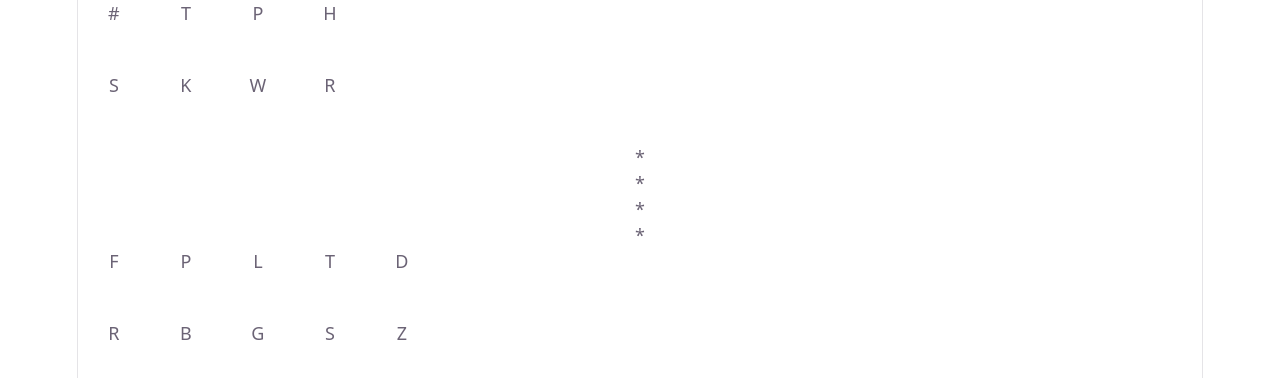
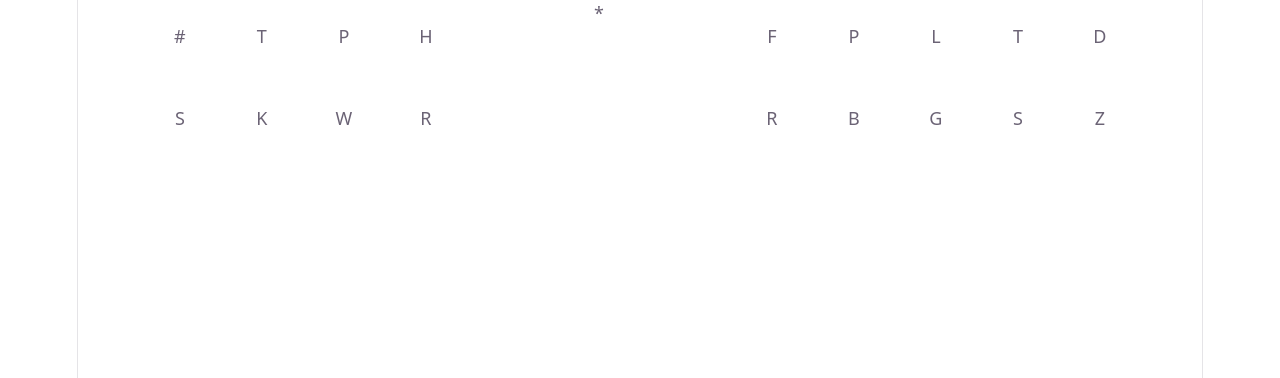
Before and after one commit to PAYS0N/ts-steno-visualization, a React (Vite) app: page / in a window 1280 px wide. Shown: the top 378 px of the page. Built offline with nearby package versions, Linux system fonts and the light colour scheme.

Commit message:
Group keys

```diff
--- a/src/StenoKeyboard.css
+++ b/src/StenoKeyboard.css
@@ -1,13 +1,22 @@
 .left-keys {
-	display: grid;
-	grid-auto-flow: column;
 	grid-template-columns: 4rem 4rem 4rem 4rem;
 	grid-template-rows: 4rem 4rem;
 }
 
 .right-keys {
-	display: grid;
-	grid-auto-flow: column;
 	grid-template-columns: 4rem 4rem 4rem 4rem 4rem;
 	grid-template-rows: 4rem 4rem;
 }
+
+.left-keys, .right-keys {
+	display: grid;
+	grid-auto-flow: column;
+	align-items: center;
+	column-gap: 10px;
+	row-gap: 10px;
+}
+
+.board {
+	display: flex;
+	justify-content: space-around;
+}
--- a/src/StenoKeyboard.tsx
+++ b/src/StenoKeyboard.tsx
@@ -2,34 +2,31 @@ import "./StenoKeyboard.css";
 
 function StenoKeyboard(): React.ReactElement {
 	return (
-		<>
+		<div className="board">
 			<div className="left-keys">
-				<div key="1">#</div>
-				<div key="2">S</div>
-				<div key="3">T</div>
-				<div key="4">K</div>
-				<div key="5">P</div>
-				<div key="6">W</div>
-				<div key="7">H</div>
-				<div key="8">R</div>
+				<div className="steno-key">#</div>
+				<div className="steno-key">S</div>
+				<div className="steno-key">T</div>
+				<div className="steno-key">K</div>
+				<div className="steno-key">P</div>
+				<div className="steno-key">W</div>
+				<div className="steno-key">H</div>
+				<div className="steno-key">R</div>
 			</div>
-			<div key="9">*</div>
-			<div key="10">*</div>
-			<div key="11">*</div>
-			<div key="12">*</div>
+			<div className="steno-key">*</div>
 			<div className="right-keys">
-				<div key="13">F</div>
-				<div key="14">R</div>
-				<div key="15">P</div>
-				<div key="16">B</div>
-				<div key="17">L</div>
-				<div key="18">G</div>
-				<div key="19">T</div>
-				<div key="20">S</div>
-				<div key="21">D</div>
-				<div key="22">Z</div>
+				<div className="steno-key">F</div>
+				<div className="steno-key">R</div>
+				<div className="steno-key">P</div>
+				<div className="steno-key">B</div>
+				<div className="steno-key">L</div>
+				<div className="steno-key">G</div>
+				<div className="steno-key">T</div>
+				<div className="steno-key">S</div>
+				<div className="steno-key">D</div>
+				<div className="steno-key">Z</div>
 			</div>
-		</>
+		</div>
 	)
 }
 
```
